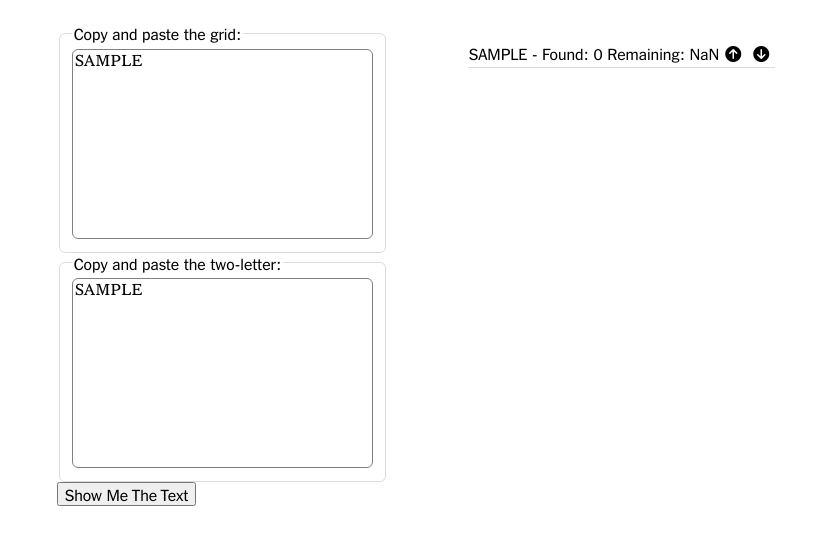
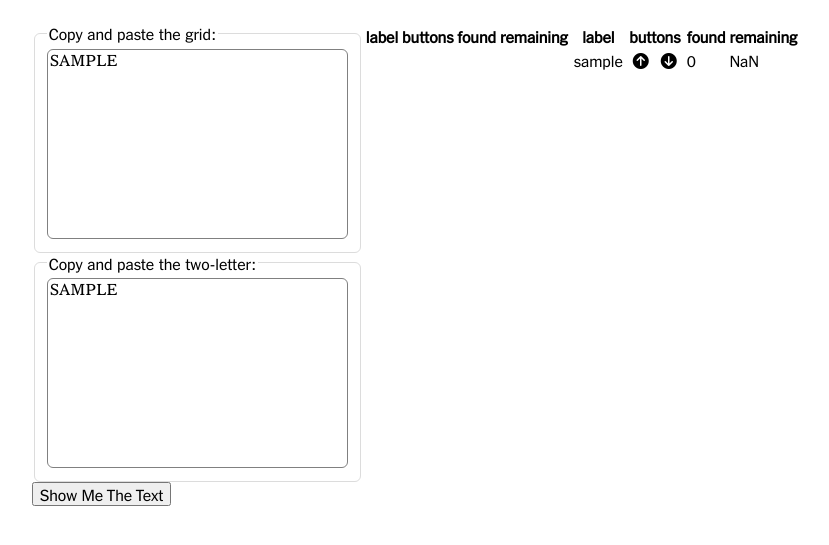
Before and after one commit to ccoxwell/apiary, a plain HTML site: page index.html in a window 1280 px wide. Both pictures are taken after typing "Sample", "Sample" into the empty fields and a click on the button "Show Me The Text". Shown: the part 77-622 px from the top of the page, without its empty margins (224-1053 px from the left). Drawn offline with Linux system fonts and the light colour scheme.

Commit message:
populates tables but buttons nonfunctional

```diff
--- a/index.html
+++ b/index.html
@@ -6,9 +6,9 @@
     <link href="./assets/fontawesome/css/solid.css" rel="stylesheet">
     <link href="./assets/normalize.css" rel="stylesheet">
     <link href="./assets/styles.css" rel="stylesheet">
-    <script src="./scripts/components/CheckboxInput.js" type="module"></script>
-    <script src="./scripts/components/ListItem.js" type="module"></script>
-    <script src="./scripts/components/UnorderedList.js" type="module"></script>
+    <script src="./scripts/components/TableCell.js" type="module"></script>
+    <script src="./scripts/components/TableRow.js" type="module"></script>
+    <script src="./scripts/components/ResultsTable.js" type="module"></script>
     <script src="./scripts/utilities/grid.js" type="module"></script>
     <script src="./scripts/utilities/twoLetter.js" type="module"></script>
     <script src="./scripts/beeHelper.js" type="module"></script>
--- /dev/null
+++ b/scripts/components/ResultsTable.js
@@ -0,0 +1,30 @@
+import TableRow from "./TableRow.js"
+
+export default class ResultsTable {
+    constructor(listData) {
+        this.listData = listData
+    }
+
+    get el() {
+        const table = document.createElement("table")
+        const headerRow = document.createElement("tr")
+        const labelHeader = document.createElement("th")
+        const buttonHeader = document.createElement("th")
+        const foundHeader = document.createElement("th")
+        const remainingHeader = document.createElement("th")
+        labelHeader.innerText = 'label'
+        buttonHeader.innerText = 'buttons'
+        foundHeader.innerText = 'found'
+        remainingHeader.innerText = 'remaining'
+        headerRow.appendChild(labelHeader)
+        headerRow.appendChild(buttonHeader)
+        headerRow.appendChild(foundHeader)
+        headerRow.appendChild(remainingHeader)
+        table.appendChild(headerRow)
+        for (const item of this.listData) {
+            const tr = new TableRow(item)
+            table.appendChild(tr.el)
+        }
+        return table
+    }
+}
--- /dev/null
+++ b/scripts/components/TableCell.js
@@ -0,0 +1,39 @@
+import ArrowButton from './ArrowButton.js'
+
+export default class TableCell {
+    /**
+     * Create a TableCell object.
+     * @param {Object} options
+     * @property {string} className
+     * @property {'label' | 'buttons' | 'found' | 'remaining'} column
+     * @property {string} content
+     */
+    constructor(options) {
+        this.className = options.column
+        this.column = options.column
+        this.content = options.content
+    }
+
+    /**
+     * Get the TableCell element.
+     * @return {HTMLTableCellElement} the `<td>` element.
+     */
+    get el() {
+        const td = document.createElement('td')
+        td.className = this.className
+
+        switch(this.column) {
+            case 'buttons':
+                const upButton = new ArrowButton('up').el
+                const downButton = new ArrowButton('down').el
+                td.appendChild(upButton)
+                td.appendChild(downButton)
+                break
+            default:
+                const textNode = document.createTextNode(this.content)
+                td.appendChild(textNode)
+        }
+        return td
+    }
+
+}
--- /dev/null
+++ b/scripts/components/TableRow.js
@@ -0,0 +1,26 @@
+import TableCell from './TableCell.js'
+
+export default class TableRow {
+    constructor(itemData) {
+        this.itemData = itemData
+        this.label = itemData.value
+        this.remaining = itemData.count
+        this.maximum = itemData.count
+        this.count = itemData.count
+        this.id = itemData.id
+        this.found = 0
+    }
+
+    get el() {
+        const tr = document.createElement('tr')
+        const labelCell = new TableCell({column: 'label', content: this.label}).el
+        const buttonCell = new TableCell({column: 'buttons', content: this.count}).el
+        const foundCell = new TableCell({column: 'found', content: this.found}).el
+        const remainingCell = new TableCell({column: 'remaining', content: this.remaining}).el
+        tr.appendChild(labelCell)
+        tr.appendChild(buttonCell)
+        tr.appendChild(foundCell)
+        tr.appendChild(remainingCell)
+        return tr
+    }
+}
--- a/scripts/main.js
+++ b/scripts/main.js
@@ -1,4 +1,4 @@
-import UnorderedList from './components/UnorderedList.js';
+import ResultsTable from './components/ResultsTable.js';
 import BeeHelper from './beeHelper.js'
 
 window.addEventListener('DOMContentLoaded', (event) => {
@@ -24,8 +24,8 @@ window.addEventListener('DOMContentLoaded', (event) => {
         const gridText = gridTextArea.value
         const twoLetterText = twoLetterTextArea.value
         const bee = new BeeHelper(gridText, twoLetterText)
-        const twoLetterUl = new UnorderedList(bee.twoLetterData)
-        const gridUl = new UnorderedList(bee.lettersAndCounts)
+        const twoLetterUl = new ResultsTable(bee.twoLetterData)
+        const gridUl = new ResultsTable(bee.lettersAndCounts)
         twoLetterOutputSection.appendChild(twoLetterUl.el)
         gridOutputSection.appendChild(gridUl.el)
     }
```
Also changed, not shown: scripts/components/ArrowButton.js (+8 -1 lines).
